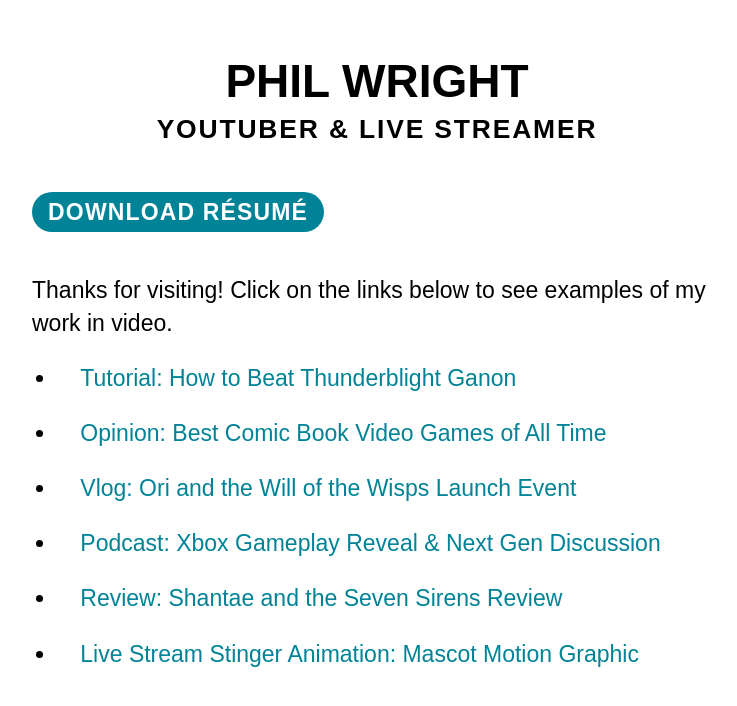
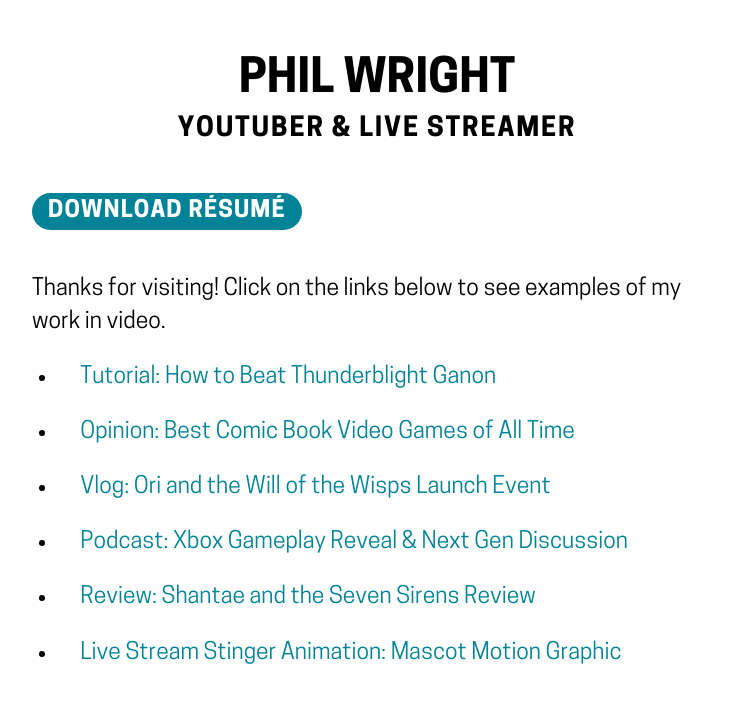
Before and after one commit to philphantastic/philphantastic.github.io, a Jekyll site: the page built from portfolio.html, in a window 1280 px wide. Shown: the top 706 px of the page, without its empty margins (263-1000 px from the left). Built offline with Jekyll 4.4.1, drawn with Linux system fonts in a browser that asks for light colours.

Commit message:
Update font in CSS

```diff
--- a/css/poole.css
+++ b/css/poole.css
@@ -74,7 +74,7 @@ body {
 }
 
 html {
-  font-family: "IBM Plex Sans", "Avenir", sans-serif;
+  font-family: "cooper-hewitt", "IBM Plex Sans", "Avenir", sans-serif;
   line-height: 1.4;
 }
 /*@media (min-width: 38em) {
```
